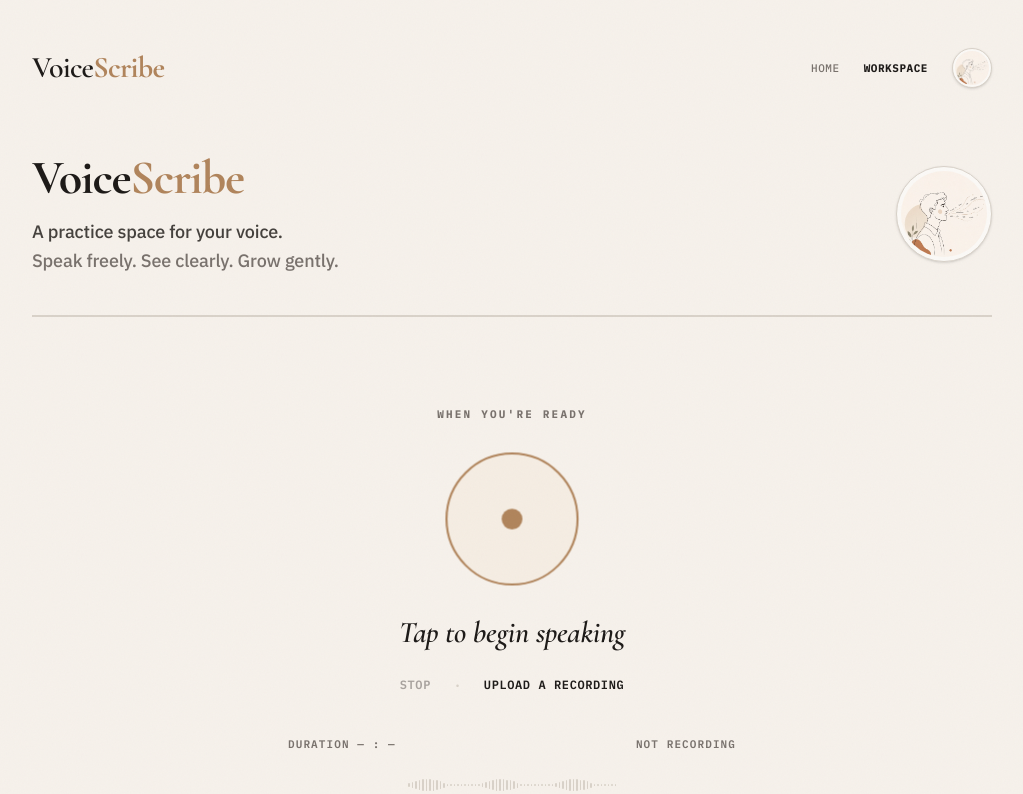
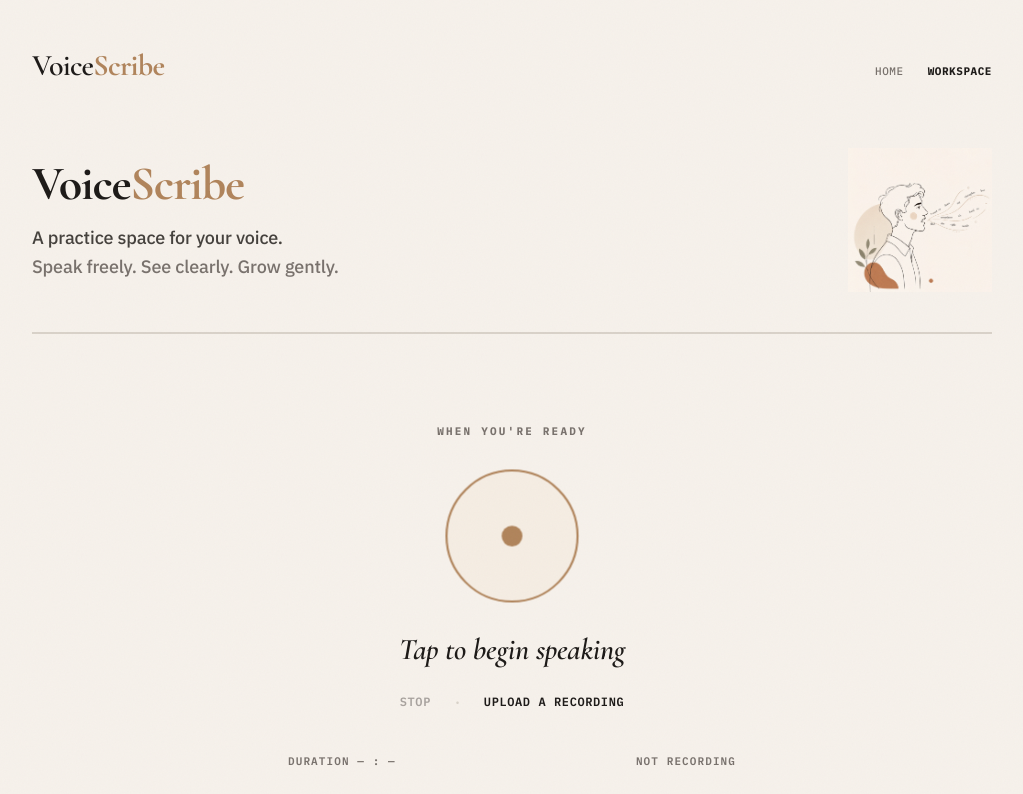
Before and after one commit to arj-co/VoiceScribe, a Next.js app: page /practice in a window 1280 px wide. Shown: the top 794 px of the page, without its empty margins (128-1151 px from the left). Built offline with nearby package versions, Linux system fonts and the light colour scheme.

Commit message:
design: remove navigation stamps and style mascot as raw rectangular image

```diff
--- a/src/app/page.tsx
+++ b/src/app/page.tsx
@@ -5,27 +5,16 @@ export default function Home() {
   return (
     <div className="min-h-screen bg-paper flex flex-col justify-between">
       {/* Editorial Navigation */}
-      <header className="mx-auto max-w-5xl w-full px-6 sm:px-8 pt-12 flex justify-between items-center">
+      <header className="mx-auto max-w-5xl w-full px-6 sm:px-8 pt-12 flex justify-between items-baseline">
         <h1 className="font-display text-3xl font-semibold tracking-tight text-ink">
           Voice<em className="not-italic font-bold text-copper">Scribe</em>
         </h1>
-        <div className="flex items-center gap-6">
         <nav className="flex gap-6 font-mono text-[11px] tracking-wider uppercase text-ink-muted">
           <span className="text-ink font-bold">Home</span>
           <Link href="/practice" className="hover:text-copper transition-colors">
             Workspace
           </Link>
         </nav>
-          <div className="relative h-10 w-10 rounded-full overflow-hidden border border-rule bg-cream p-0.5 shadow-sm flex-shrink-0">
-            <Image
-              src="/VoiceScribe.png"
-              alt="VoiceScribe Mascot"
-              fill
-              className="object-contain p-0.5 rounded-full"
-              priority
-            />
-          </div>
-        </div>
       </header>
 
       {/* Hero Section */}
@@ -59,14 +48,14 @@ export default function Home() {
             </div>
           </div>
 
-          {/* Hero Mascot (1 column on md) */}
-          <div className="flex justify-center md:justify-end">
-            <div className="relative h-60 w-60 sm:h-72 sm:w-72 md:h-80 md:w-80 rounded-full overflow-hidden border border-rule bg-cream p-3 shadow-sm flex-shrink-0 animate-breathe">
+          {/* Hero Mascot (1 column on md) — raw rectangular image */}
+          <div className="flex justify-center md:justify-end items-center">
+            <div className="relative w-full max-w-[280px] aspect-square sm:max-w-[320px] md:max-w-[340px]">
               <Image
                 src="/VoiceScribe.png"
-                alt="VoiceScribe Brand Mascot"
+                alt="VoiceScribe Illustration"
                 fill
-                className="object-contain p-2 rounded-full"
+                className="object-contain"
                 priority
               />
             </div>
--- a/src/app/practice/page.tsx
+++ b/src/app/practice/page.tsx
@@ -11,27 +11,16 @@ export default function PracticePage() {
   return (
     <div className="min-h-screen bg-paper flex flex-col justify-between">
       {/* Navigation header matching landing page */}
-      <header className="mx-auto max-w-5xl w-full px-6 sm:px-8 pt-12 flex justify-between items-center">
+      <header className="mx-auto max-w-5xl w-full px-6 sm:px-8 pt-12 flex justify-between items-baseline">
         <Link href="/" className="font-display text-3xl font-semibold tracking-tight text-ink hover:text-copper transition-colors">
           Voice<em className="not-italic font-bold text-copper">Scribe</em>
         </Link>
-        <div className="flex items-center gap-6">
         <nav className="flex gap-6 font-mono text-[11px] tracking-wider uppercase text-ink-muted">
           <Link href="/" className="hover:text-copper transition-colors">
             Home
           </Link>
           <span className="text-ink font-bold">Workspace</span>
         </nav>
-          <div className="relative h-10 w-10 rounded-full overflow-hidden border border-rule bg-cream p-0.5 shadow-sm flex-shrink-0">
-            <Image
-              src="/VoiceScribe.png"
-              alt="VoiceScribe Mascot"
-              fill
-              className="object-contain p-0.5 rounded-full"
-              priority
-            />
-          </div>
-        </div>
       </header>
 
       {/* Main Workspace — expanded to max-w-5xl (wider, less horizontal gap) */}
--- a/src/components/dashboard/header.tsx
+++ b/src/components/dashboard/header.tsx
@@ -22,15 +22,15 @@ export function Header() {
           </p>
         </div>
 
-        {/* Mascot element */}
-        <div className="flex-shrink-0 flex justify-center sm:justify-end">
-          <div className="relative h-20 w-20 sm:h-24 sm:w-24 rounded-full overflow-hidden border border-rule bg-cream p-1 shadow-sm">
+        {/* Mascot element — clean rectangular image on the right */}
+        <div className="flex-shrink-0 flex justify-center sm:justify-end items-center">
+          <div className="relative w-28 h-28 sm:w-36 sm:h-36">
             <Image
               src="/VoiceScribe.png"
-              alt="VoiceScribe Mascot"
+              alt="VoiceScribe Illustration"
               fill
-              sizes="(max-width: 640px) 80px, 96px"
-              className="object-contain p-1 rounded-full"
+              sizes="(max-width: 640px) 112px, 144px"
+              className="object-contain"
               priority
             />
           </div>
```
Lines whose indentation alone changed are shown as unchanged.
